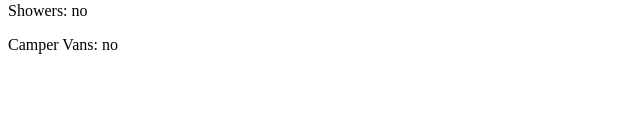
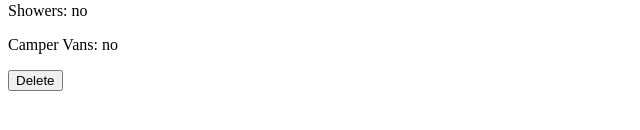
Before and after one commit to joemarney/unit-3-project-lifesapitch-frontend, a React (Vite) app: page /campsites/1 in a window 1280 px wide. Shown: the part 410-540 px from the top of the page, without its empty margins (0-640 px from the left). Built offline with nearby package versions, Linux system fonts and the light colour scheme; no server answers.

Commit message:
delete campsite function and removed console.logs

```diff
--- a/src/App.jsx
+++ b/src/App.jsx
@@ -23,32 +23,31 @@ export default function App() {
   const navigate = useNavigate();
 
   const handleSignOut = () => {
-    removeToken()
-    setUser(null)
-    navigate("/signin")
-    console.log(user)
+    removeToken();
+    setUser(null);
+    navigate("/signin");
   };
 
   return (
     <main>
       <NavBar user={user} handleSignOut={handleSignOut} />
-      {user ?
+      {user ? (
         <>
           <h1>You are signed In</h1>
           <h2>Jinn Productions</h2>
         </>
-    :
+      ) : (
         <>
           <h1>You are not signed in</h1>
           <h2>Jinn Productions</h2>
         </>
-    }
+      )}
       <Routes>
-        <Route path="/campsites" element={<Campsites user={user}/>} />
+        <Route path="/campsites" element={<Campsites user={user} />} />
         <Route path="/signin" element={<SignIn setUser={setUser} />} />
         <Route path="/signup" element={<SignUp setUser={setUser} />} />
         <Route path="/aboutus" element={<AboutUs />} />
-        <Route path='/checklist' element={<Checklist />} />
+        <Route path="/checklist" element={<Checklist />} />
         <Route path="/campsites/:campsiteId" element={<ShowCampsite />} />
         <Route path="/campsites/new" element={<AddCampsite />} />
       </Routes>
--- a/src/pages/Campsites/ShowCampsite/ShowCampsite.jsx
+++ b/src/pages/Campsites/ShowCampsite/ShowCampsite.jsx
@@ -1,51 +1,53 @@
-import { useParams } from "react-router-dom"
-import { useState, useEffect } from "react"
-import { show } from "../../../services/campsiteService"
+import { useParams, useNavigate } from "react-router-dom";
+import { useState, useEffect } from "react";
+import { show, deleteCampsite } from "../../../services/campsiteService";
 
 export default function ShowCampsite() {
+  const [campsite, setCampsite] = useState({});
 
-    const [campsite, setCampsite] = useState({})
-
-    const { campsiteId } = useParams()
+  const { campsiteId } = useParams();
+  const navigate = useNavigate();
 
   const fetchCampsite = async () => {
     try {
-            const { data } = await show(campsiteId)
-            setCampsite(data)
+      const { data } = await show(campsiteId);
+      setCampsite(data);
     } catch (error) {
       console.log(error);
-
     }
-    }
-
-    console.log(campsite.images);
+  };
 
   useEffect(() => {
-        fetchCampsite()
-    }, [])
+    fetchCampsite();
+  }, []);
 
-    //TODO handleDeleteCampsite function
+  const handleDeleteCampsite = async () => {
+    try {
+      await deleteCampsite(campsiteId);
+      navigate("/campsites");
+    } catch (error) {
+      console.log(error);
+    }
+  };
 
   return (
     <main>
       <section>
         <h1>{campsite.title}</h1>
-                <img src={campsite.images}/>
+        <img src={campsite.images} />
         <p>£{campsite.cost} pp.pn</p>
         <p>{campsite.description}</p>
         <p>{campsite.location}</p>
         <h3>Amenities:</h3>
-                <p>Fires: {campsite.fires === true ? 'yes' : 'no'}</p>
-                <p>Toilets: {campsite.toilets === true ? 'yes' : 'no'}</p>
-                <p>Showers: {campsite.showers === true ? 'yes' : 'no'}</p>
-                <p>Camper Vans: {campsite.camperVans === true ? 'yes' : 'no'}</p>
+        <p>Fires: {campsite.fires === true ? "yes" : "no"}</p>
+        <p>Toilets: {campsite.toilets === true ? "yes" : "no"}</p>
+        <p>Showers: {campsite.showers === true ? "yes" : "no"}</p>
+        <p>Camper Vans: {campsite.camperVans === true ? "yes" : "no"}</p>
       </section>
+      <button onClick={handleDeleteCampsite}>Delete {campsite.title}</button>
     </main>
-    )
+  );
 }
-
-
-
 
 // {campsite.images ?
 //     <img src={campsite.images} alt="Image of a campsite"/>
```
Lines whose indentation alone changed are shown as unchanged.
